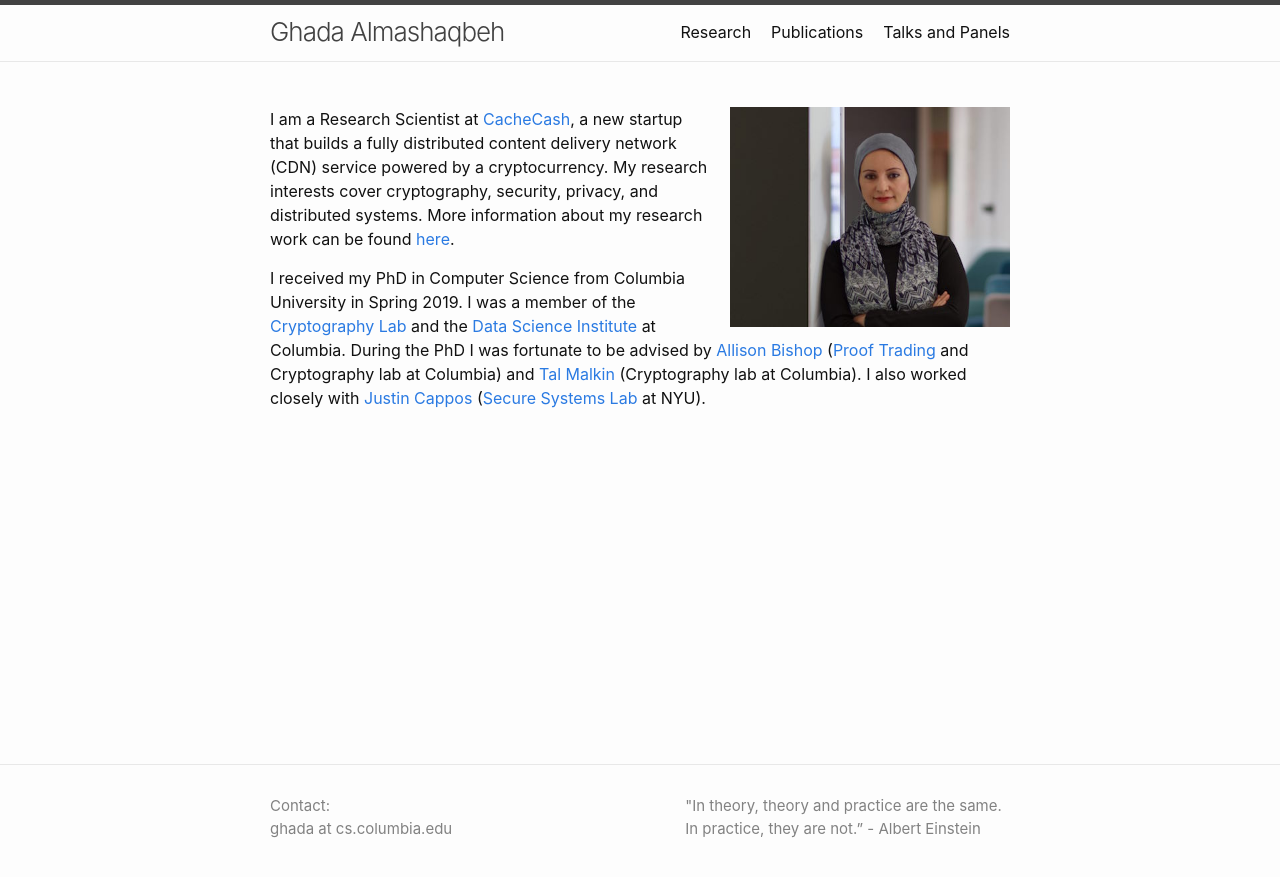
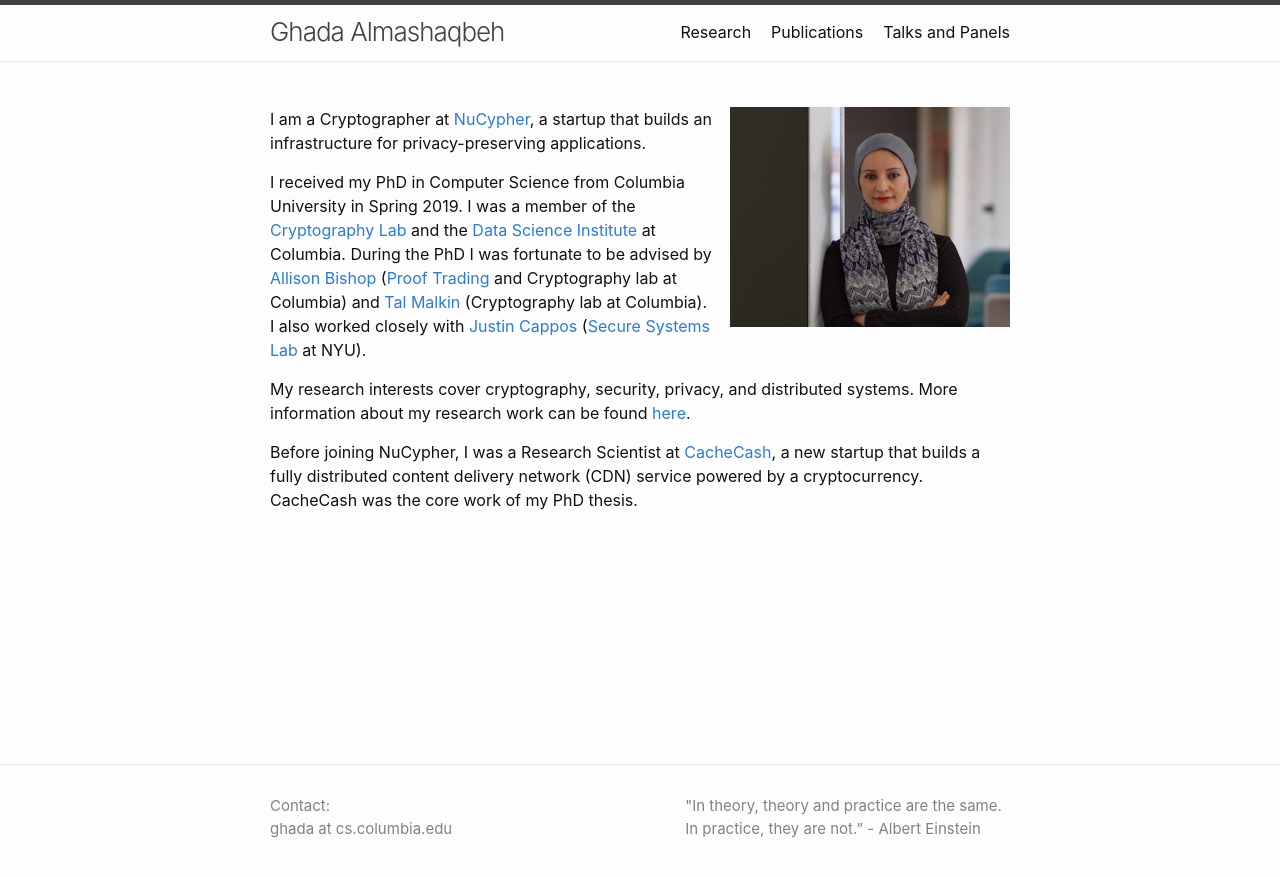
Before and after one commit to GhadaAlmashaqbeh/GhadaAlmashaqbeh.github.io, a Jekyll site: the page built from index.md, in a window 1280 px wide. Shown: the top 877 px of the page. Built offline with Jekyll 4.4.1, drawn with Linux system fonts in a browser that asks for light colours.

Commit message:
edit affiliation

```diff
--- a/index.md
+++ b/index.md
@@ -4,6 +4,11 @@ layout: default
 
 <img style="float: right;margin-left: 15px;" src="images/ghada0.jpg" alt="myprofile" width="280" height="220">
 
-I am a Research Scientist at [CacheCash](https://cachecash.com), a new startup that builds a fully distributed content delivery network (CDN) service powered by a cryptocurrency. My research interests cover cryptography, security, privacy, and distributed systems. More information about my research work can be found [here](/research/).
+I am a Cryptographer at [NuCypher](https://www.nucypher.com/), a startup that builds an infrastructure for privacy-preserving applications.
+
 
 I received my PhD in Computer Science from Columbia University in Spring 2019. I was a member of the [Cryptography Lab](http://www.cs.columbia.edu/crypto) and the [Data Science Institute](https://datascience.columbia.edu/) at Columbia. During the PhD I was fortunate to be advised by [Allison Bishop](https://www.thecomputersciencecomedian.com) ([Proof Trading](https://prooftrading.com/) and Cryptography lab at Columbia) and [Tal Malkin](http://www.cs.columbia.edu/~tal) (Cryptography lab at Columbia). I also worked closely with [Justin Cappos](https://ssl.engineering.nyu.edu/personalpages/jcappos/) ([Secure Systems Lab](https://ssl.engineering.nyu.edu) at NYU).
+
+My research interests cover cryptography, security, privacy, and distributed systems. More information about my research work can be found [here](/research/).
+
+Before joining NuCypher, I was a Research Scientist at [CacheCash](https://cachecash.com), a new startup that builds a fully distributed content delivery network (CDN) service powered by a cryptocurrency. CacheCash was the core work of my PhD thesis.
```
